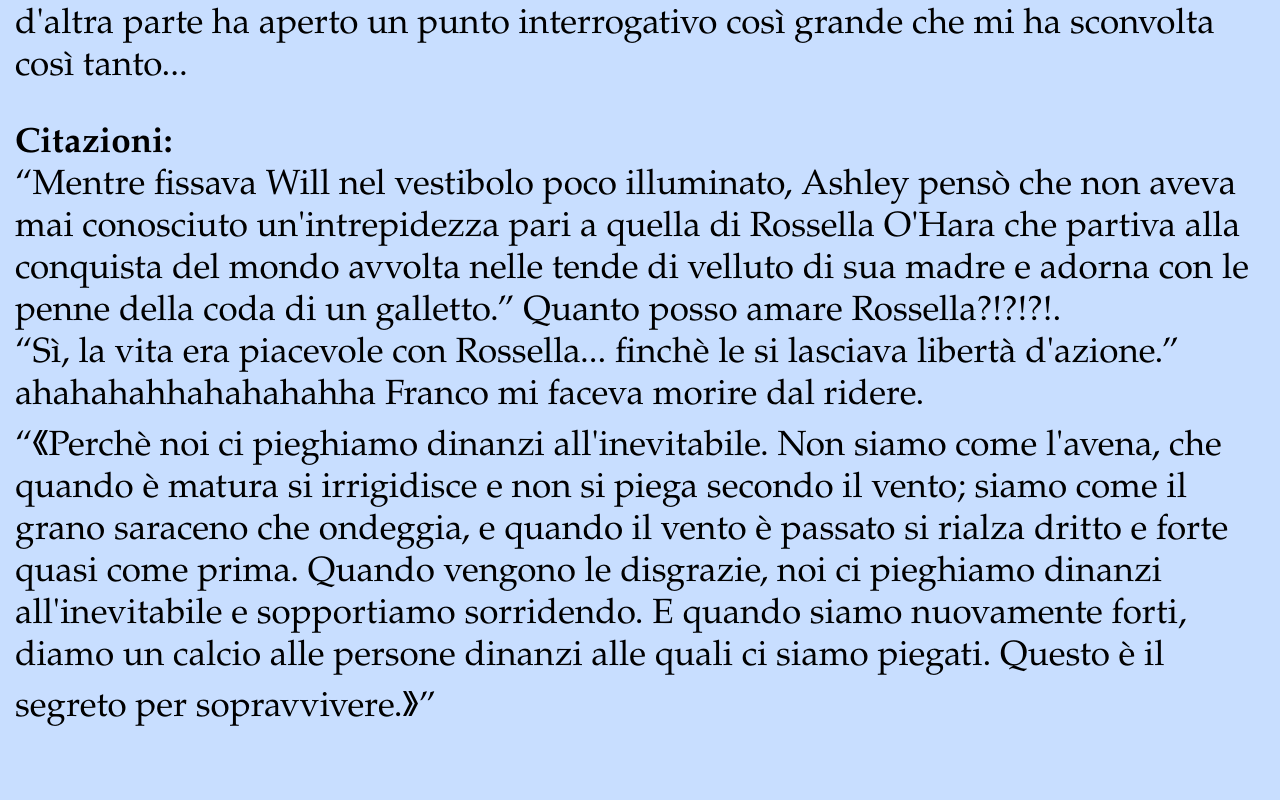
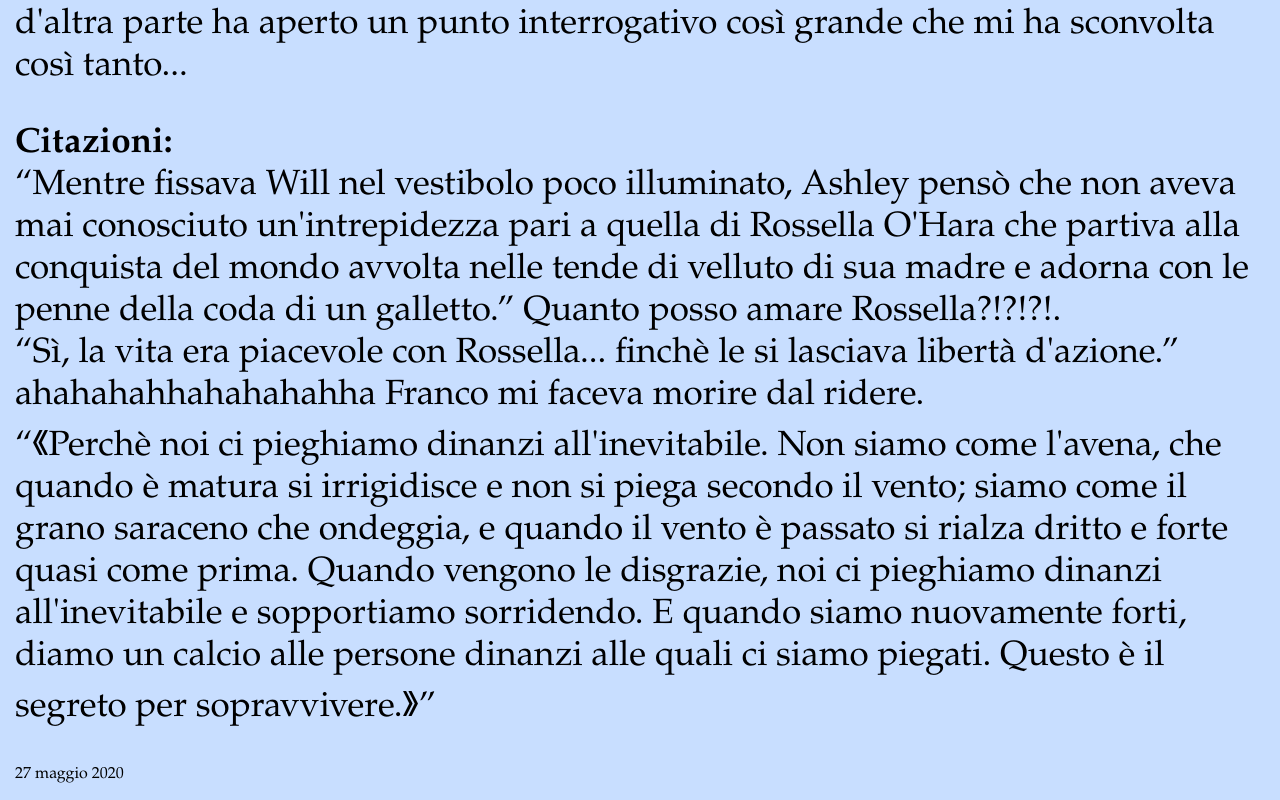
Before and after one commit to just-a-booklover/just-a-bookworm.github.io-libri-viacolvento, a plain HTML site: page index.html in a window 1280 px wide. Shown: the part 4815-5615 px from the top of the page. Before the commit the page ends 5580 px from the top, so only its background shows below. Drawn offline with Linux system fonts and the light colour scheme.

Commit message:
Update index.html

```diff
--- a/index.html
+++ b/index.html
@@ -93,6 +93,7 @@ Di sicuro non avrei amato il libro così tanto se non ci fosse stata Rossella. L
 “Sì, la vita era piacevole con Rossella... finchè le si lasciava libertà d'azione.” ahahahahhahahahahha Franco mi faceva morire dal ridere.<br>
 “《Perchè noi ci pieghiamo dinanzi all'inevitabile. Non siamo come l'avena, che quando è matura si irrigidisce e non si piega secondo il vento; siamo come il grano saraceno che ondeggia, e quando il vento è passato si rialza dritto e forte quasi come prima. Quando vengono le disgrazie, noi ci pieghiamo dinanzi all'inevitabile e sopportiamo sorridendo. E quando siamo nuovamente forti, diamo un calcio alle persone dinanzi alle quali ci siamo piegati. Questo è il segreto per sopravvivere.》”
 </p>
+<p id="psmall">27 maggio 2020</p>
         </div>
     </body>
 </html>
```
